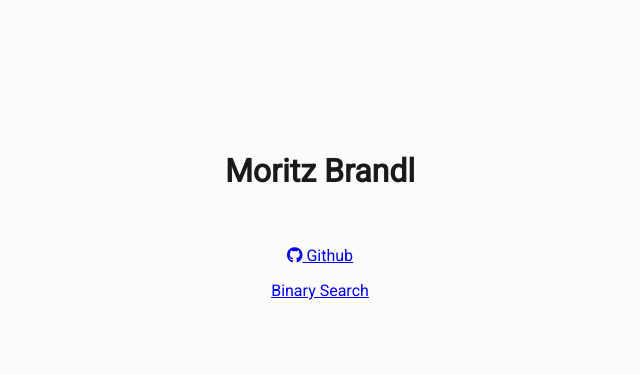
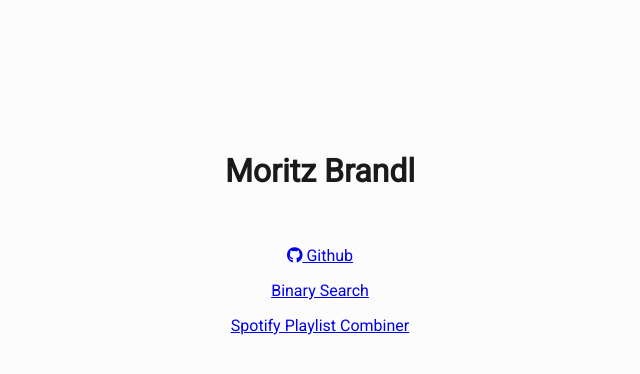
Before and after one commit to mzbrandl/github-page, a plain HTML site: page index.html in a window 1280 px wide. Shown: the whole page, without its empty margins (320-960 px from the left). Drawn offline with Linux system fonts and the light colour scheme.

Commit message:
Added playlist combiner link

```diff
--- a/index.html
+++ b/index.html
@@ -21,6 +21,11 @@
 						Binary Search
 					</a>
 				</li>
+				<li>
+					<a href="https://mzbrandl.github.io/spotify-playlist-combiner">
+						Spotify Playlist Combiner
+					</a>
+				</li>
 			</ul>
 		</div>
 	</body>
```
